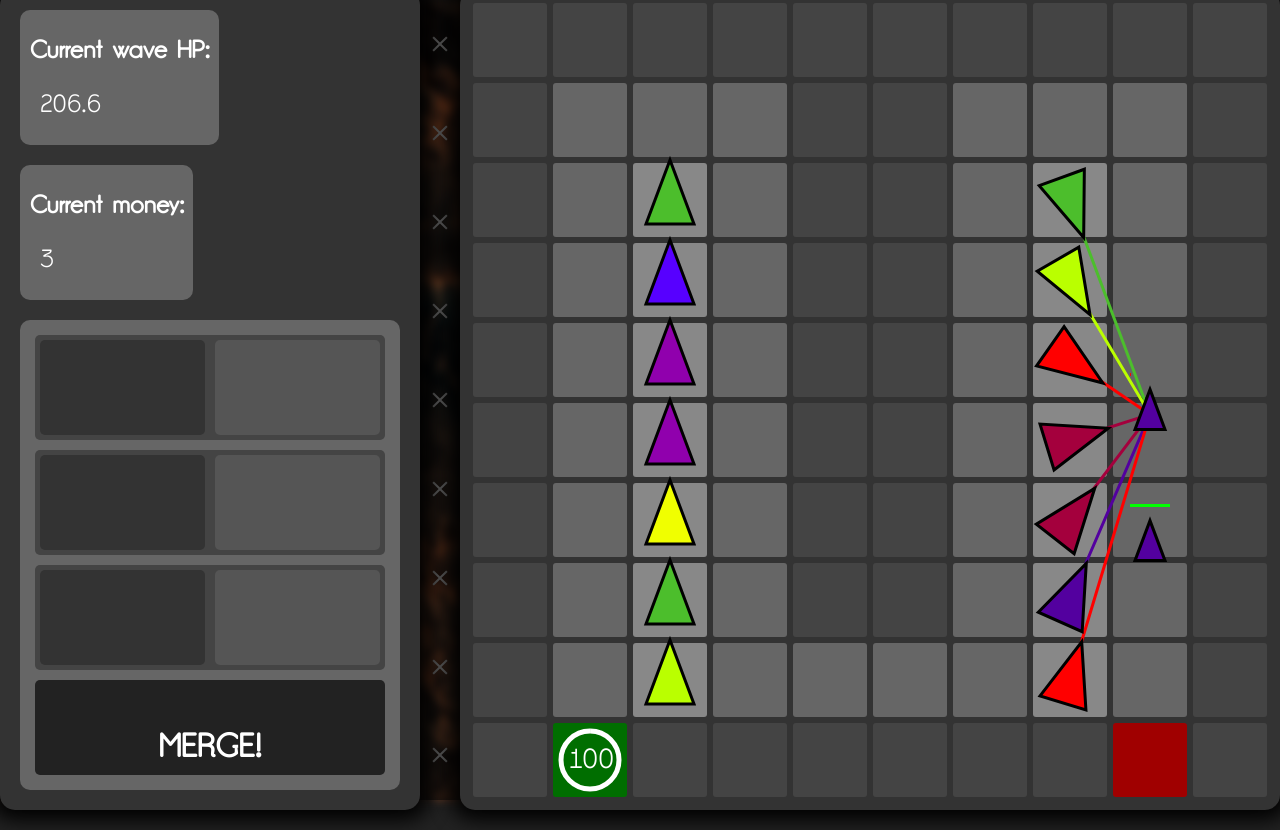
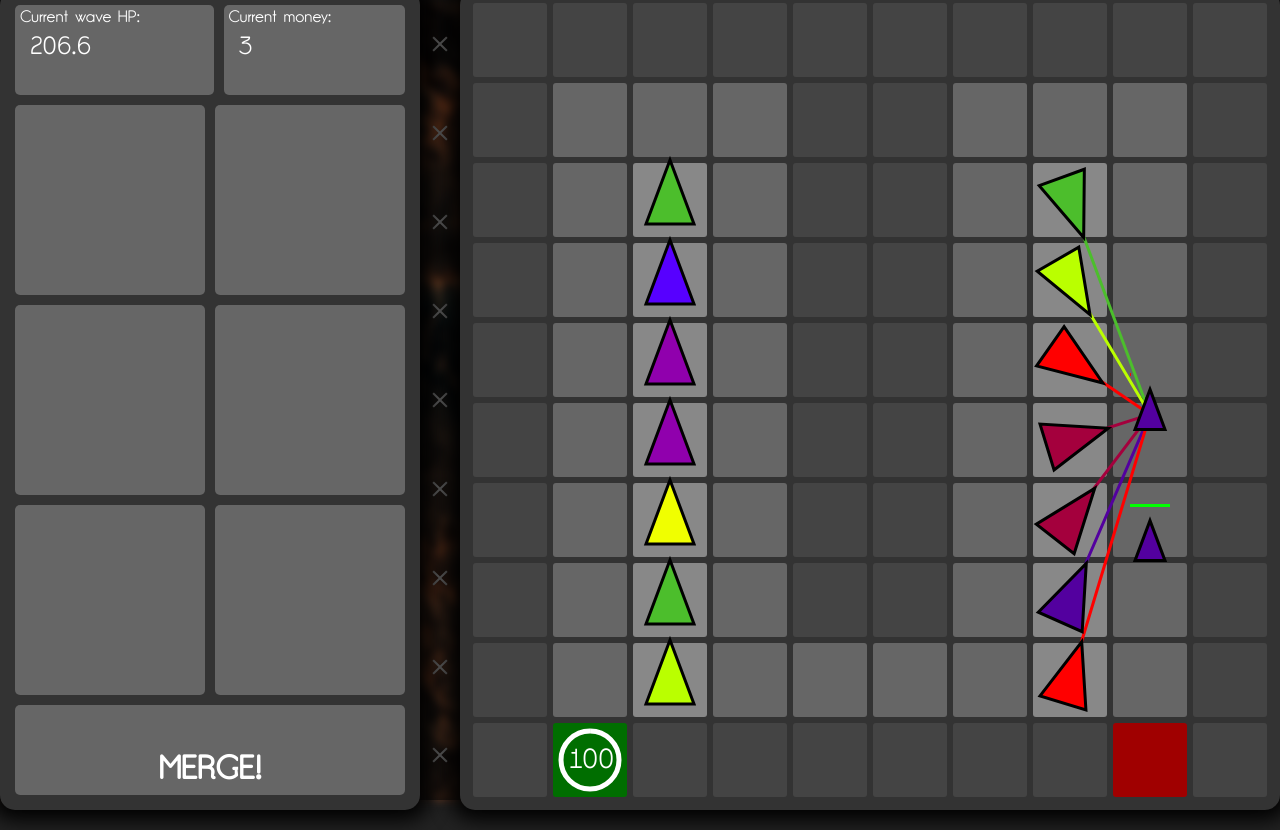
Before and after one commit to Fr1tzler/towerDefense, a website with bundled scripts: page frontend/index.html in a window 1280 px wide. Built offline with nearby package versions, Linux system fonts and the light colour scheme.

Commit message:
frontend v0.23b - infoPanel redesign

```diff
--- a/frontend/index.html
+++ b/frontend/index.html
@@ -54,29 +54,29 @@
     <div class='screenContainer' id='game' style='visibility: visible;'>
         <div class='gamePanelContainer'>
             <div class='infoPanel'>
-                <!-- WAVE HEALTH STATS -->
+                <div class="infoPanelShort">
                     <div class="waveInfoContainer">
-                    <h2>Current wave HP:</h2>
+                        Current wave HP:
                         <div class="waveInfoText" id='waveHpValue'>0</div>
                     </div>
                     <div class="waveInfoContainer">
-                    <h2> Current money: </h2>
+                        Current money:
                         <div class="waveInfoText" id='currentMoneyValue'> 0 </div>
                     </div>
-                <!-- TOWER MERGING WINDOW -->
-                <div class="towerMergeWindow">
-                    <div class="towerPreview" id="towerInfo1">
-                        <div class="towerInfoImage" id="towerInfoImage1"></div>
+                </div>
+                <div class="infoPanelLarge">
+                    <div class="towerInfoData" id="towerInfoImage1"></div>
                     <div class="towerInfoData" id="towerInfoData1"></div>
                 </div>
-                    <div class="towerPreview" id="towerInfo2">
-                        <div class="towerInfoImage" id="towerInfoImage2"></div>
-                        <div class="towerInfoData" id="towerInfoData2"></div>
+                <div class="infoPanelLarge">
+                    <div class="towerInfoData" id="towerInfoImage1"></div>
+                    <div class="towerInfoData" id="towerInfoData1"></div>
                 </div>
-                    <div class="towerPreview" id="mergedTowerInfo">
-                        <div class="towerInfoImage" id="towerInfoImage3"></div>
-                        <div class="towerInfoData" id="towerInfoData3"></div>
+                <div class="infoPanelLarge">
+                    <div class="towerInfoData" id="towerInfoImage1"></div>
+                    <div class="towerInfoData" id="towerInfoData1"></div>
                 </div>
+                <div class="infoPanelShort">
                     <div class="towerMergeButton" id="towerMergeButton">
                         <h1 class="mergeButtonLabel">MERGE!</h1>
                     </div>
--- a/frontend/styles/infoPanelStyles.css
+++ b/frontend/styles/infoPanelStyles.css
@@ -1,16 +1,19 @@
+.infoPanel {
+    /* TODO: сделать по аналогии с .screen, но относительный размер примерно 9/10 */
+    margin: 20px;
+    flex-grow: 1;
+    width: 400px;
+    height: 800px;
+    position: relative;
+    border-radius: 15px;
+    background-color: #333;
+    flex-direction: column;
+    display: flex;
+    padding: 10px;
+    box-shadow: 0 0 20px 10px black;
+}
+
 /* WAVE INFO START */
-
-.waveInfoContainer {
-    background-color: #666;
-    padding: 10px;
-    border-radius: 10px;
-    width: fit-content;
-    display: flex;
-    flex-direction: column;
-    margin: 10px;
-    flex-grow: 1;
-    height: 100px;
-}
 
 .waveInfoText {
     font-size: x-large;
@@ -43,37 +46,50 @@
     flex-direction: row;
 }
 
-.towerInfoImage {
+.infoPanelShort {
+    height: 100px;
+    flex-grow: 1;
+    display: flex;
+    flex-direction: row;
+}
+
+.waveInfoContainer {
+    background-color: #666;
+    padding: 5px;
+    border-radius: 5px;
+    display: flex;
+    flex-direction: column;
+    margin: 5px;
+    flex-grow: 1;
+}
+
+.towerMergeButton {
     position: relative;
-    background-color: #333;
+    background-color: #666;
+    margin: 5px;
+    border-radius: 5px;
+    padding: 5px;
+    flex-grow: 1;
+}
+
+/* FIXME: */
+.mergeButtonLabel {
+    position: absolute;
+    top: 50%;
+    left: 50%;
+    transform: translate(-50%, -50%);
+}
+
+.towerInfoData {
+    position: relative;
+    background-color: #666;
     border-radius: 5px;
     flex-grow: 1;
     margin: 5px;
 }
 
-.towerInfoData {
-    position: relative;
-    background-color: #555;
-    border-radius: 5px;
+.infoPanelLarge {
+    height: 200px;
     flex-grow: 1;
-    margin: 5px;
+    display: flex;
 }
-
-.towerMergeButton {
-    background-color: #222;
-    position: relative;
-    margin: 5px;
-    border-radius: 5px;
-    height: min-content;
-    flex-grow: 1;
-}
-
-.mergeButtonLabel {
-    position: absolute;
-    height: min-content;
-    top: 50%;
-    left: 50%;
-    transform: translate(-50%, -50%);
-}
-
-/* TOWER MERGE END */
--- a/frontend/styles/styles.css
+++ b/frontend/styles/styles.css
@@ -192,21 +192,6 @@ body {
     margin: 20px;
 }
 
-.infoPanel {
-    /* TODO: сделать по аналогии с .screen, но относительный размер примерно 9/10 */
-    margin: 20px;
-    flex-grow: 1;
-    width: 400px;
-    height: 800px;
-    position: relative;
-    border-radius: 15px;
-    background-color: #333;
-    flex-direction: column;
-    display: flex;
-    padding: 10px;
-    box-shadow: 0 0 20px 10px black;
-}
-
 .tileRow {
     height: 80px;
     flex-grow: 1;
```
Lines whose indentation alone changed are shown as unchanged.
